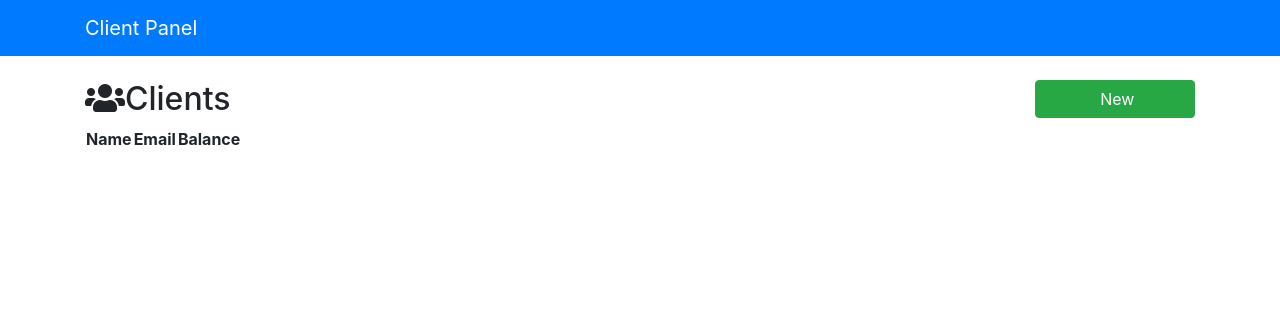
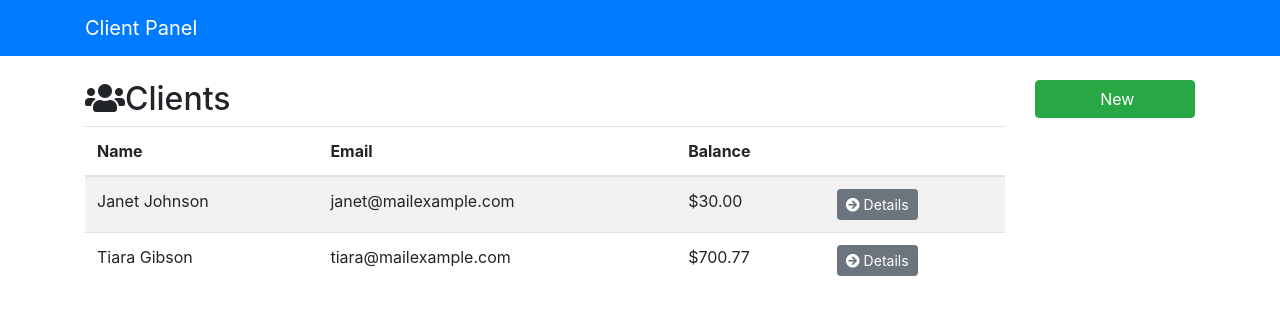
Before and after one commit to tjohnson1106/admin-panel, a React (Create React App) app: page / in a window 1280 px wide. Shown: the top 314 px of the page. Built offline with nearby package versions, Linux system fonts and the light colour scheme; some icons are missing.

Commit message:
created client data map

```diff
--- a/src/components/clients/Clients.js
+++ b/src/components/clients/Clients.js
@@ -1,4 +1,5 @@
 import React, { Component } from "react";
+import { Link } from "react-router-dom";
 
 class Clients extends Component {
   state = {};
@@ -11,6 +12,14 @@ class Clients extends Component {
         email: "janet@mailexample.com",
         phone: "555-555-5555",
         balance: "30"
+      },
+      {
+        id: "434367",
+        firstName: "Tiara",
+        lastName: "Gibson",
+        email: "tiara@mailexample.com",
+        phone: "555-555-4444",
+        balance: "700.77"
       }
     ];
     // check for clients firebase
@@ -21,30 +30,54 @@ class Clients extends Component {
           <div className="row">
             <div className="col-md-6">
               <h2>
+                {""}
                 <i className="fas fa-users" />
                 Clients
               </h2>
             </div>
+            <div className="col-md-6" />
           </div>
 
-          <table className="table-striped">
-            <div className="thead-inverse">
+          <table className="table table-striped">
+            <thead className="thead-inverse">
               <tr>
                 <th>Name</th>
                 <th>Email</th>
                 <th>Balance</th>
                 <th />
               </tr>
-            </div>
+            </thead>
+            {/* loop through client -> insert table row */}
+            <tbody>
+              {clients.map((client) => (
+                <tr key={client.id}>
+                  {/* column for each piece of data */}
+                  <td>
+                    {client.firstName} {client.lastName}
+                  </td>
+                  <td>{client.email}</td>
+                  <td>${parseFloat(client.balance).toFixed(2)}</td>
+
+                  <td>
+                    <Link
+                      to={`/client/${client.id}`}
+                      className="btn btn-secondary btn-sm"
+                    >
+                      <i className="fas fa-arrow-circle-right" /> Details
+                    </Link>
+                  </td>
+                </tr>
+              ))}
+            </tbody>
           </table>
         </div>
       );
     } else {
+      return (
+        // TODO implement spinner
+        <h1>Loading...</h1>
+      );
     }
-    return (
-      // TODO implement spinner
-      <h1>Loading...</h1>
-    );
   }
 }
 
```
